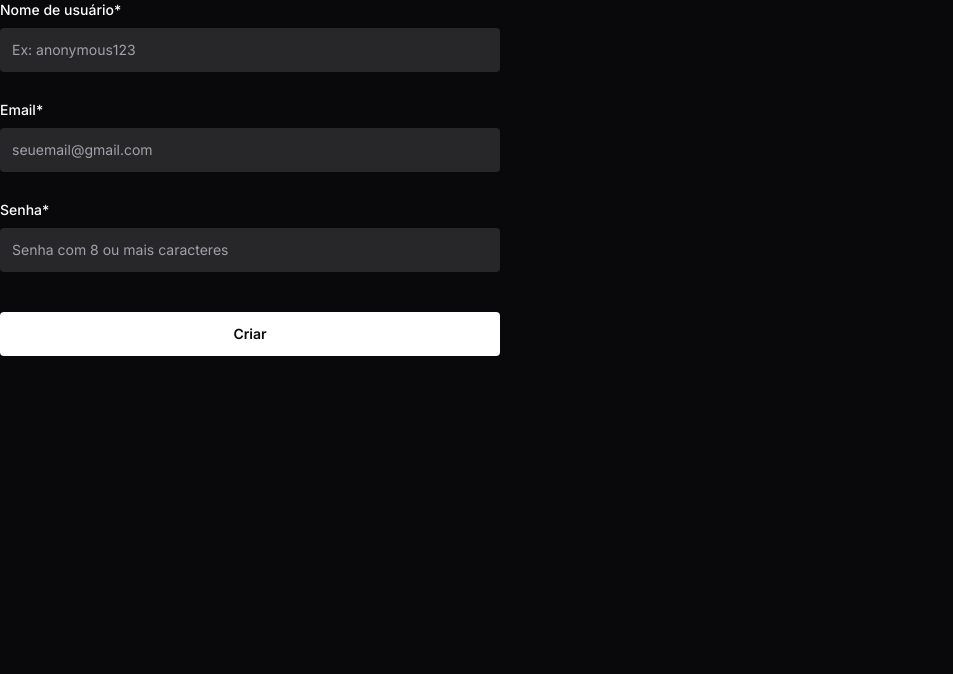
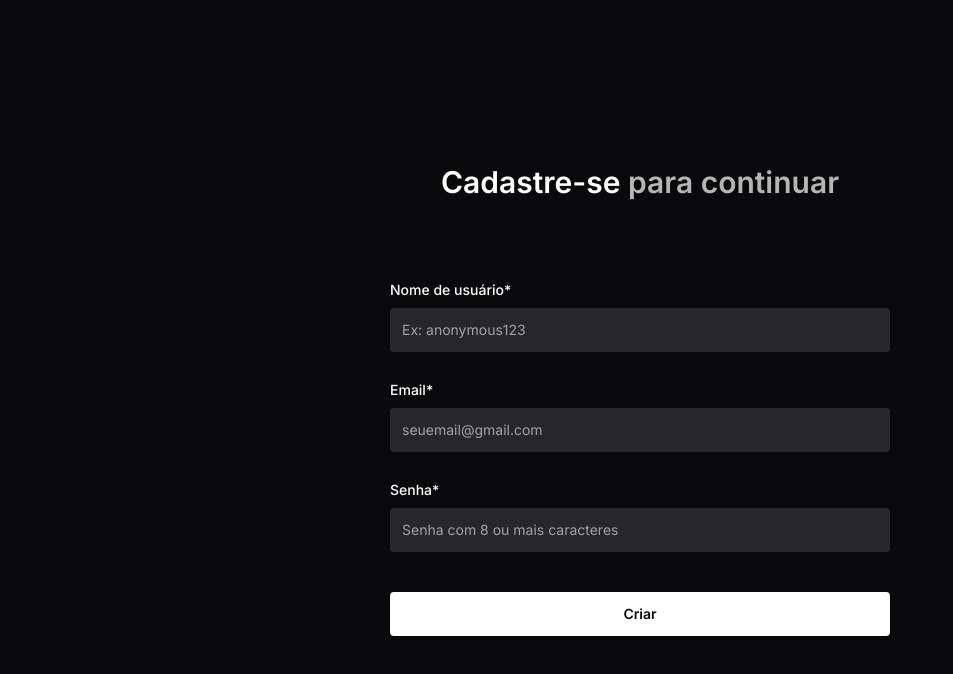
Before and after one commit to gabriellima2/auth-app-with-next, a Next.js app: page / in a window 1280 px wide. Shown: the top 674 px of the page, without its empty margins (0-953 px from the left). Built offline with nearby package versions, Linux system fonts and the light colour scheme.

Commit message:
feat: add styles to signup page

```diff
--- a/src/app/components/common/BaseForm.tsx
+++ b/src/app/components/common/BaseForm.tsx
@@ -15,7 +15,7 @@
 	return (
 		<form
 			onSubmit={handleSubmit}
-			className="flex flex-col gap-10 md:max-w-[500px]"
+			className="w-full flex flex-col gap-10 md:max-w-[500px]"
 		>
 			<section className="flex flex-col gap-7">{children}</section>
 			<BaseButton type="submit" title={button.title}>
--- a/src/app/components/common/index.ts
+++ b/src/app/components/common/index.ts
@@ -3,3 +3,5 @@
 export * from "./BaseLabel";
 export * from "./BaseForm";
 export * from "./Field";
+export * from "./Center";
+export * from "./CenterFullScreen";
--- a/src/app/globals.css
+++ b/src/app/globals.css
@@ -9,7 +9,7 @@
 }
 
 body {
-	@apply bg-zinc-950 text-white font-main;
+	@apply bg-zinc-950 text-white font-main px-5;
 }
 
 /* Change the white to any color */
--- a/src/app/page.tsx
+++ b/src/app/page.tsx
@@ -1,5 +1,12 @@
-import { SignUpAuthForm } from "./components";
+import { CenterFullScreen, SignUpAuthForm } from "./components";
 
 export default function Home() {
-	return <SignUpAuthForm />;
+	return (
+		<CenterFullScreen className="flex-col gap-20">
+			<h1 className="font-semibold text-3xl">
+				Cadastre-se <span className="opacity-70">para continuar</span>
+			</h1>
+			<SignUpAuthForm />
+		</CenterFullScreen>
+	);
 }
```
